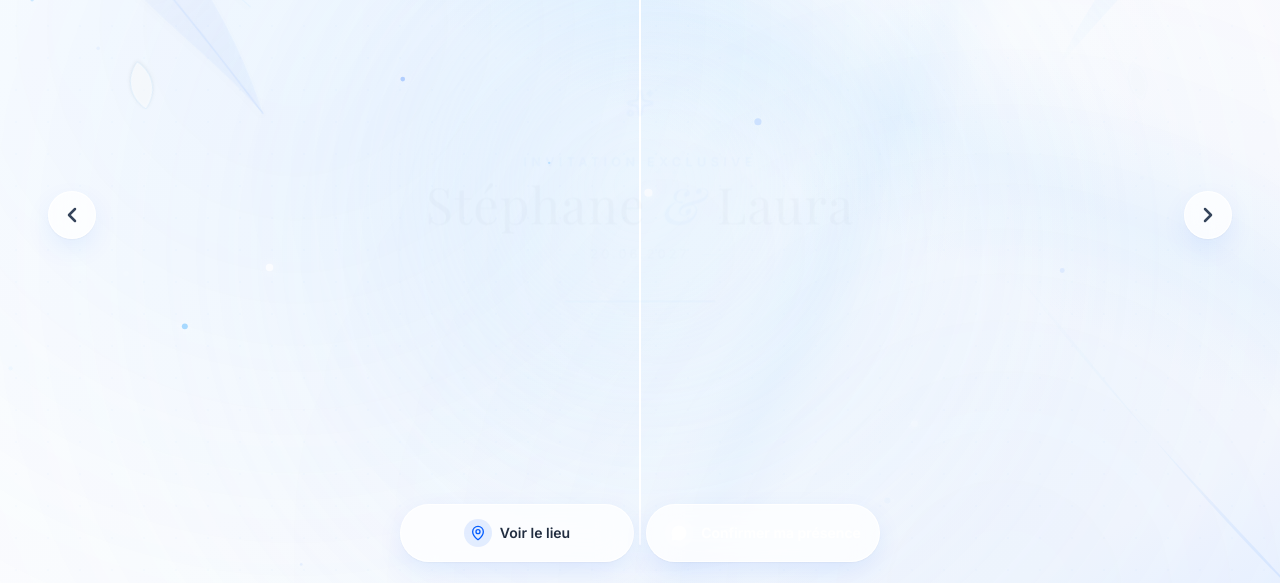
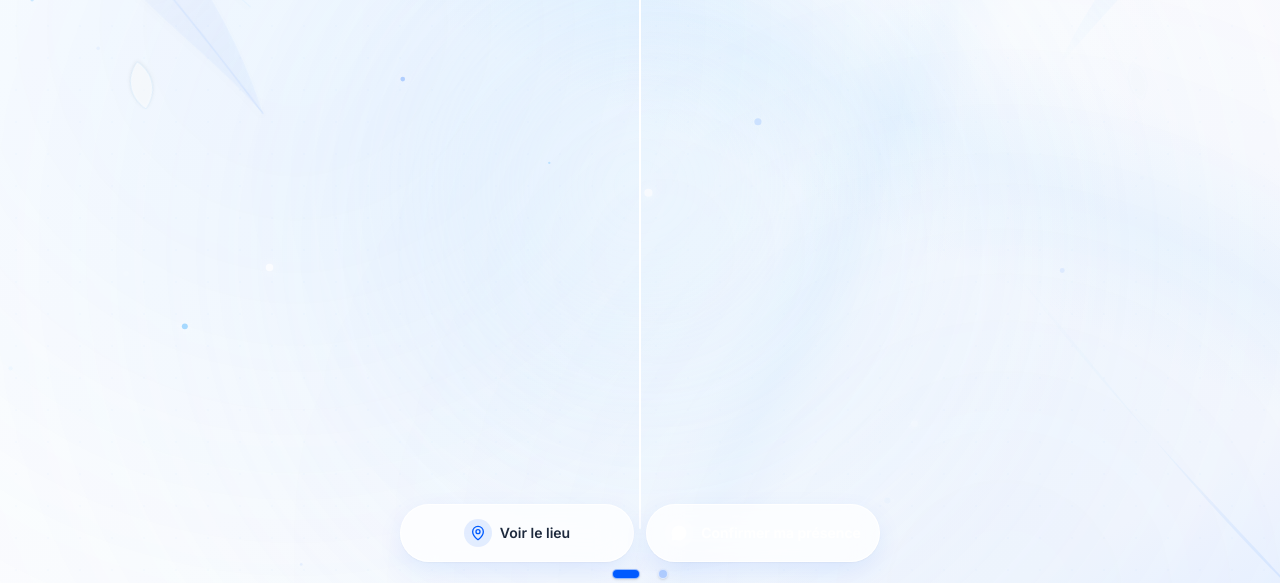
Before and after one commit to DanielShofela/mariage, a React (Vite) app: page / in a window 1280 px wide. Shown: the part 214-797 px from the top of the page. Built offline with nearby package versions, Linux system fonts and the light colour scheme; a web font is replaced by a local one.

Commit message:
feat: add carousel auto-rotation and fix loading
- Implement 5-second automatic rotation for poster carousel
- Ensure loading screen displays only on initial mount
- Clean up redundant reception data entry

```diff
--- a/src/App.tsx
+++ b/src/App.tsx
@@ -23,8 +23,8 @@ export default function App() {
 
   return (
     <div className="relative w-full h-full min-h-screen bg-white text-slate-800 flex flex-col justify-between overflow-hidden select-none font-sans-luxury touch-pan-x">
-      {/* 1. Loading Screen Sequence */}
-      <LoadingScreen onComplete={() => setLoading(false)} />
+      {/* 1. Loading Screen Sequence (Plays only ONCE on initial site open) */}
+      {loading && <LoadingScreen onComplete={() => setLoading(false)} />}
 
       {/* 2. Layered Living Backgrounds */}
       <AnimatedBackground swipeProgress={swipeOffset} />
--- a/src/components/LoadingScreen.tsx
+++ b/src/components/LoadingScreen.tsx
@@ -1,4 +1,4 @@
-import React, { useEffect, useState } from 'react';
+import React, { useEffect, useState, useRef } from 'react';
 import { motion, AnimatePresence } from 'motion/react';
 import { Sparkles } from 'lucide-react';
 
@@ -8,6 +8,8 @@ interface LoadingScreenProps {
 
 export const LoadingScreen: React.FC<LoadingScreenProps> = ({ onComplete }) => {
   const [step, setStep] = useState<number>(1); // 1: White, 2: Halo, 3: Monogram & Details, 4: Complete
+  const onCompleteRef = useRef(onComplete);
+  onCompleteRef.current = onComplete;
 
   useEffect(() => {
     // Step 1: Pure White -> Step 2: Blue Halo
@@ -17,7 +19,7 @@ export const LoadingScreen: React.FC<LoadingScreenProps> = ({ onComplete }) => {
     // Step 3: Complete -> Triggers parent main view opening
     const timer3 = setTimeout(() => {
       setStep(4);
-      onComplete();
+      onCompleteRef.current();
     }, 2500);
 
     return () => {
@@ -25,7 +27,7 @@ export const LoadingScreen: React.FC<LoadingScreenProps> = ({ onComplete }) => {
       clearTimeout(timer2);
       clearTimeout(timer3);
     };
-  }, [onComplete]);
+  }, []);
 
   return (
     <AnimatePresence>
--- a/src/components/PosterCarousel.tsx
+++ b/src/components/PosterCarousel.tsx
@@ -2,7 +2,6 @@ import React, { useState, useEffect, useCallback } from 'react';
 import { motion, AnimatePresence } from 'motion/react';
 import { PosterData } from '../types';
 import { PosterCard } from './PosterCard';
-import { ChevronLeft, ChevronRight } from 'lucide-react';
 
 interface PosterCarouselProps {
   posters: PosterData[];
@@ -21,29 +20,28 @@ export const PosterCarousel: React.FC<PosterCarouselProps> = ({
   onOpenLocation,
   onOpenRsvp,
 }) => {
-  const [direction, setDirection] = useState<number>(0);
+  const [direction, setDirection] = useState<number>(1);
   const [isDragging, setIsDragging] = useState<boolean>(false);
 
   const handleNext = useCallback(() => {
-    if (currentIndex < posters.length - 1) {
-      setDirection(1);
-      onIndexChange(currentIndex + 1);
-    } else {
-      // Loop or bounce back
-      setDirection(1);
-      onIndexChange(0);
-    }
+    setDirection(1);
+    onIndexChange((currentIndex + 1) % posters.length);
   }, [currentIndex, posters.length, onIndexChange]);
 
   const handlePrev = useCallback(() => {
-    if (currentIndex > 0) {
-      setDirection(-1);
-      onIndexChange(currentIndex - 1);
-    } else {
-      setDirection(-1);
-      onIndexChange(posters.length - 1);
-    }
+    setDirection(-1);
+    onIndexChange(currentIndex === 0 ? posters.length - 1 : currentIndex - 1);
   }, [currentIndex, posters.length, onIndexChange]);
+
+  // Automatic 5-second slideshow rotation
+  useEffect(() => {
+    if (isDragging) return;
+    const interval = setInterval(() => {
+      handleNext();
+    }, 5000);
+
+    return () => clearInterval(interval);
+  }, [handleNext, isDragging]);
 
   // Keyboard Navigation (Arrow Left / Right)
   useEffect(() => {
@@ -56,7 +54,7 @@ export const PosterCarousel: React.FC<PosterCarouselProps> = ({
     return () => window.removeEventListener('keydown', handleKeyDown);
   }, [handleNext, handlePrev]);
 
-  // Carousel 700ms variants
+  // Carousel animated transition variants (0.7s transition)
   const variants = {
     enter: (dir: number) => ({
       x: dir > 0 ? 320 : -320,
@@ -82,25 +80,8 @@ export const PosterCarousel: React.FC<PosterCarouselProps> = ({
   };
 
   return (
-    <div className="relative w-full h-full flex items-center justify-center px-4 py-8 select-none overflow-visible">
-      {/* Desktop Chevron Controls */}
-      <button
-        onClick={handlePrev}
-        aria-label="Affiche précédente"
-        className="hidden md:flex absolute left-4 lg:left-12 z-30 w-12 h-12 rounded-full glass-button items-center justify-center text-slate-700 hover:text-[#005BFF] transition-all hover:scale-110 active:scale-95 shadow-md"
-      >
-        <ChevronLeft className="w-6 h-6 stroke-[2.5]" />
-      </button>
-
-      <button
-        onClick={handleNext}
-        aria-label="Affiche suivante"
-        className="hidden md:flex absolute right-4 lg:right-12 z-30 w-12 h-12 rounded-full glass-button items-center justify-center text-slate-700 hover:text-[#005BFF] transition-all hover:scale-110 active:scale-95 shadow-md"
-      >
-        <ChevronRight className="w-6 h-6 stroke-[2.5]" />
-      </button>
-
-      {/* Swipeable Animated Poster Card Frame */}
+    <div className="relative w-full h-full flex items-center justify-center px-4 py-4 select-none overflow-visible">
+      {/* Swipeable & Tappable Animated Poster Card Frame (No navigation buttons) */}
       <div className="w-full flex items-center justify-center perspective-[1200px]">
         <AnimatePresence custom={direction} mode="wait">
           <motion.div
@@ -111,8 +92,8 @@ export const PosterCarousel: React.FC<PosterCarouselProps> = ({
             animate="center"
             exit="exit"
             transition={{
-              duration: 0.7, // 700 ms exactly as specified
-              ease: [0.16, 1, 0.3, 1], // Custom luxury spring curve
+              duration: 0.7,
+              ease: [0.16, 1, 0.3, 1],
             }}
             drag="x"
             dragConstraints={{ left: 0, right: 0 }}
@@ -127,14 +108,19 @@ export const PosterCarousel: React.FC<PosterCarouselProps> = ({
               setIsDragging(false);
               if (onSwipeOffset) onSwipeOffset(0);
 
-              const swipeThreshold = 50;
-              if (offset.x < -swipeThreshold || velocity.x < -400) {
+              const swipeThreshold = 40;
+              if (offset.x < -swipeThreshold || velocity.x < -300) {
                 handleNext();
-              } else if (offset.x > swipeThreshold || velocity.x > 400) {
+              } else if (offset.x > swipeThreshold || velocity.x > 300) {
                 handlePrev();
               }
             }}
-            className={`cursor-grab active:cursor-grabbing ${isDragging ? 'pointer-events-none' : ''}`}
+            onTap={() => {
+              if (!isDragging) {
+                handleNext();
+              }
+            }}
+            className="cursor-pointer active:cursor-grabbing"
           >
             <PosterCard
               poster={posters[currentIndex]}
--- a/src/data/weddingData.ts
+++ b/src/data/weddingData.ts
@@ -60,24 +60,5 @@ export const POSTERS: PosterData[] = [
       { label: 'Soirée Riviera', value: '23h00 • DJ Set & Bar à Champagne' }
     ],
     highlights: ['Vue mer 360°', 'Service Voiturier dédié', 'Hébergements partenaires sur réservation']
-  },
-  {
-    id: 'reception-diner',
-    badge: 'Festivités & Dîner',
-    tagline: 'Haute Gastronomie & Festivités',
-    title: 'Dîner & Étoiles',
-    subtitle: 'Une nuit magique sous les constellations de la Riviera',
-    date: '20 Juin 2027',
-    time: 'Jusqu’à l’Aube',
-    locationName: 'Le Salon des Palmiers',
-    locationCity: 'Saint-Jean-Cap-Ferrat',
-    image: receptionPosterImg,
-    quote: '« Célébrer l’amour autour des plus fines saveurs de la Méditerranée. »',
-    details: [
-      { label: 'Dîner Étoilé', value: 'Menu signature & Accord mets et vins' },
-      { label: 'Dress Code', value: 'Chic Riviera & Allure Éléganter' },
-      { label: 'Brunch du Dimanche', value: 'Le 21 Juin dès 12h00 au Club Dauphin' }
-    ],
-    highlights: ['Chef Gastronomique', 'Bar à Cocktails création', 'Brunch du lendemain inclus']
   }
 ];
```
